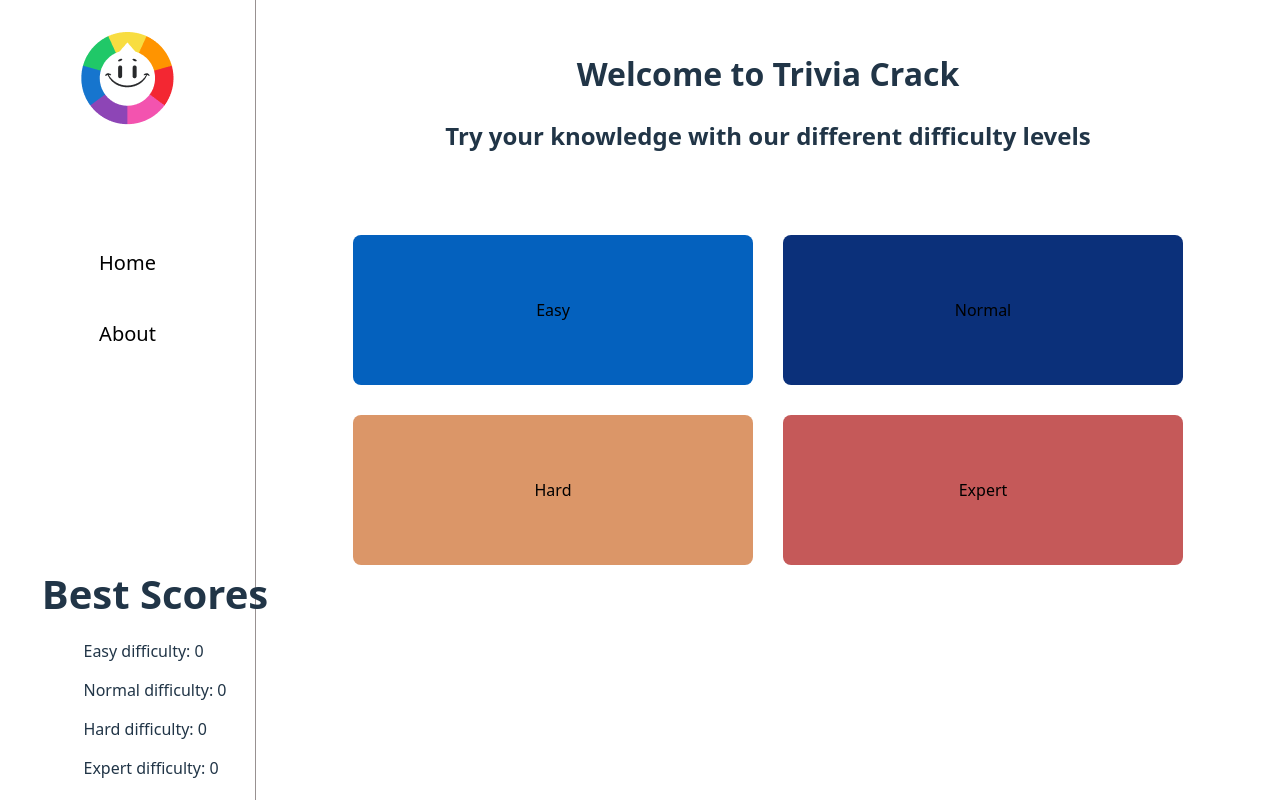
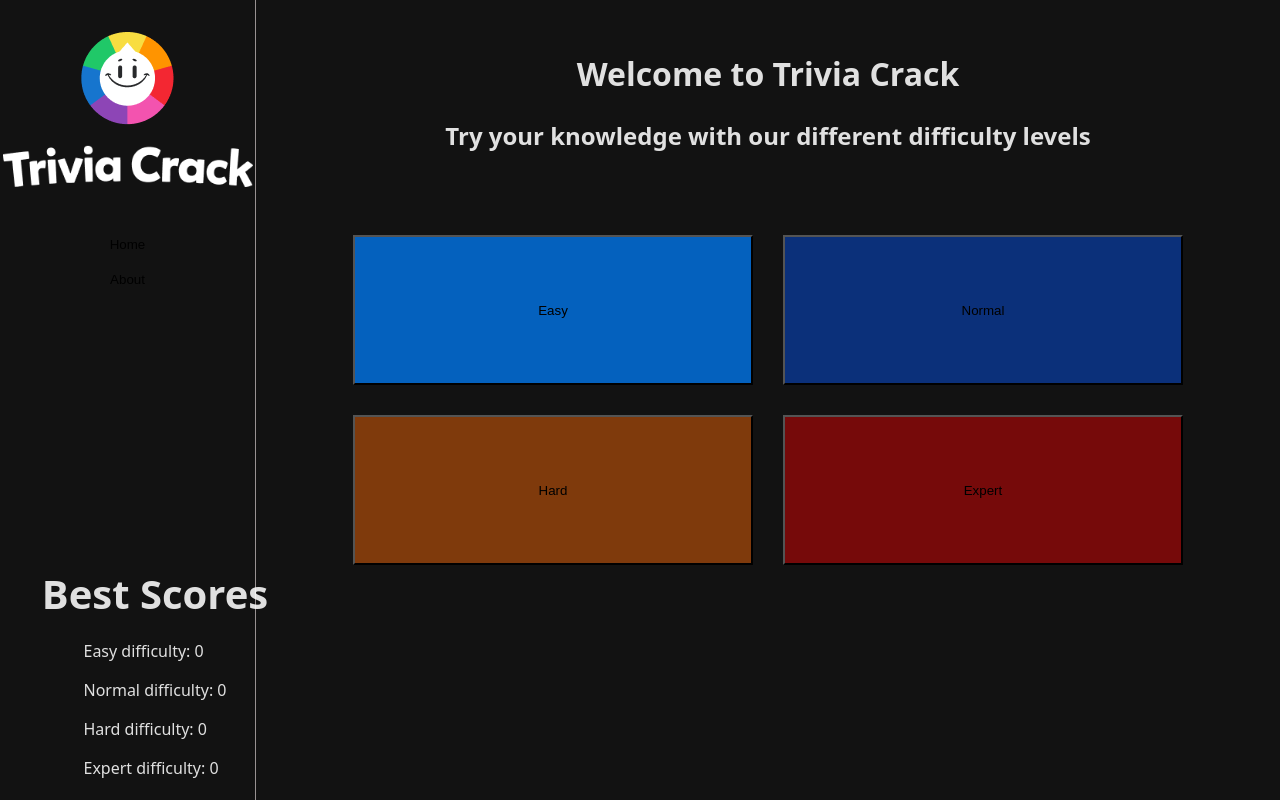
Before and after one commit to Bertolini-Victor/unq-ui-victor-hugo-bertolini-agaras-trabajo-final, a React (Vite) app: page / in a window 1280 px wide. Built offline with nearby package versions, Linux system fonts and the light colour scheme.

Commit message:
fix minor mistake in the routes config and remove of some vite default styles

```diff
--- a/src/App.jsx
+++ b/src/App.jsx
@@ -1,9 +1,9 @@
 import './App.css'
-import Home from './pages/home/home.jsx'
+import RoutesConfig from './RoutesConfig.jsx'
 
 function App() {
   return (
-    <Home />
+    <RoutesConfig />
   )
 }
 
--- a/src/RoutesConfig.jsx
+++ b/src/RoutesConfig.jsx
@@ -12,3 +12,5 @@
         </Routes>
     );
 }
+
+export default RoutesConfig;
--- a/src/index.css
+++ b/src/index.css
@@ -5,43 +5,10 @@
 
   color-scheme: light dark;
   color: rgba(255, 255, 255, 0.87);
-  background-color: #242424;
+  background-color: #121212;
 
   font-synthesis: none;
   text-rendering: optimizeLegibility;
   -webkit-font-smoothing: antialiased;
   -moz-osx-font-smoothing: grayscale;
 }
-
-button {
-  border-radius: 8px;
-  border: 1px solid transparent;
-  padding: 0.6em 1.2em;
-  font-size: 1em;
-  font-weight: 500;
-  font-family: inherit;
-  background-color: #1a1a1a;
-  cursor: pointer;
-  transition: border-color 0.25s;
-}
-
-button:hover {
-  border-color: #ffffff;
-}
-
-button:focus, button:focus-visible {
-  outline: 4px auto -webkit-focus-ring-color;
-}
-
-@media (prefers-color-scheme: light) {
-  :root {
-    color: #213547;
-    background-color: #ffffff;
-  }
-  a:hover {
-    color: #747bff;
-  }
-  button {
-    background-color: #f9f9f9;
-  }
-}
```
